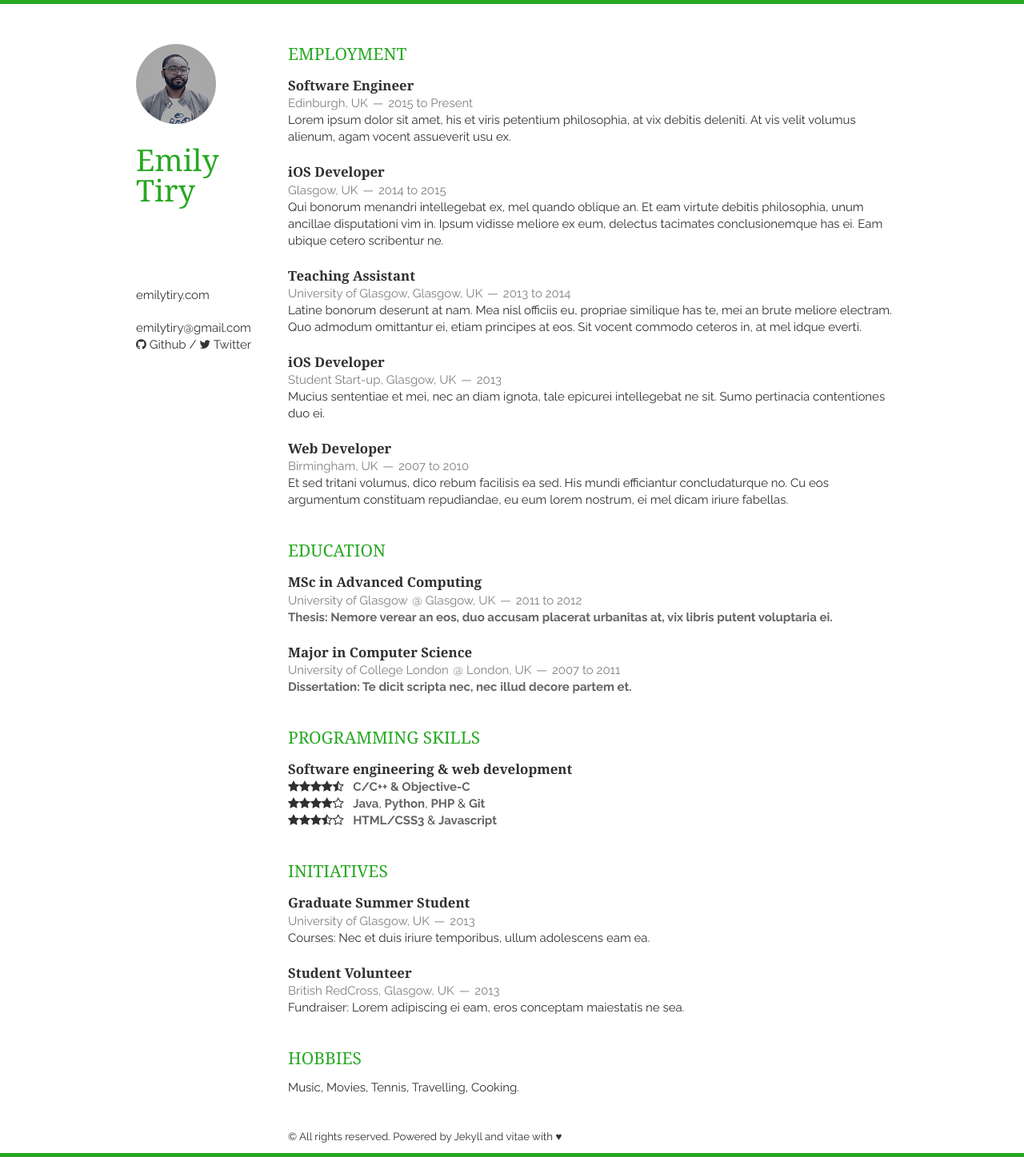
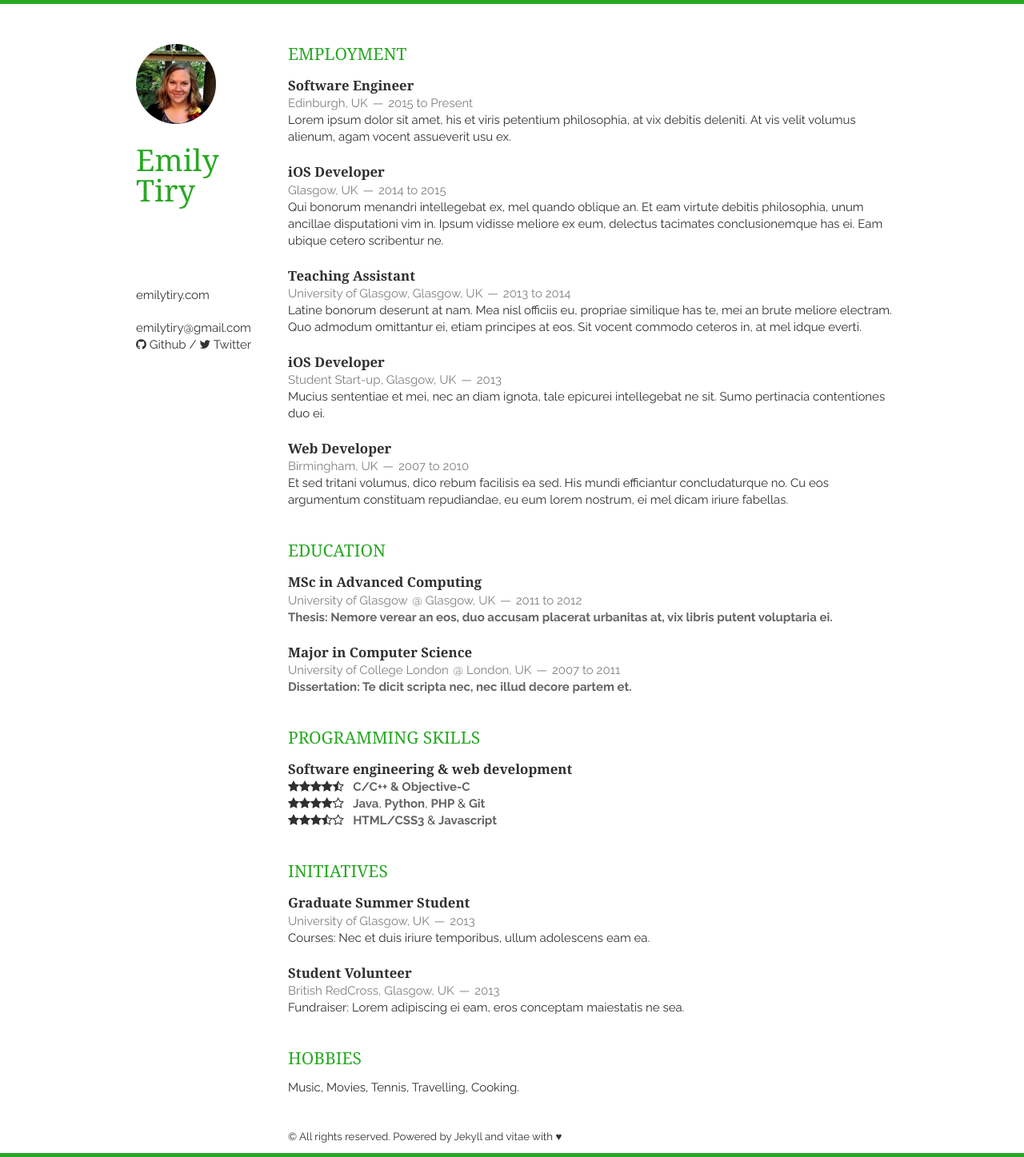
Before and after one commit to etiry/resume, a Jekyll site: the page built from index.html, in a window 1280 px wide. Shown: the whole page at 80% size. Built offline with Jekyll 4.4.1, drawn with Linux system fonts in a browser that asks for light colours; nearby versions of some CDN libraries; the list of posts is cut into pages by our own code.

Commit message:
Update profile picture

```diff
--- a/_layouts/layout.html
+++ b/_layouts/layout.html
@@ -25,7 +25,7 @@
 <body>
 <div class="container">
     <header class="three columns">
-        <img src="{{ site.baseurl }}static/img/profile.png" class="me">
+        <img src="{{ site.baseurl }}static/img/profile.jpg" class="me">
         <h1>{{ site.name }}</h1>
         <p>
             <a href="{{ site.tel_full }}">{{ site.tel }}</a>
```
Also changed, not shown: static/img/profile.jpg (added), static/img/profile.png (deleted).
